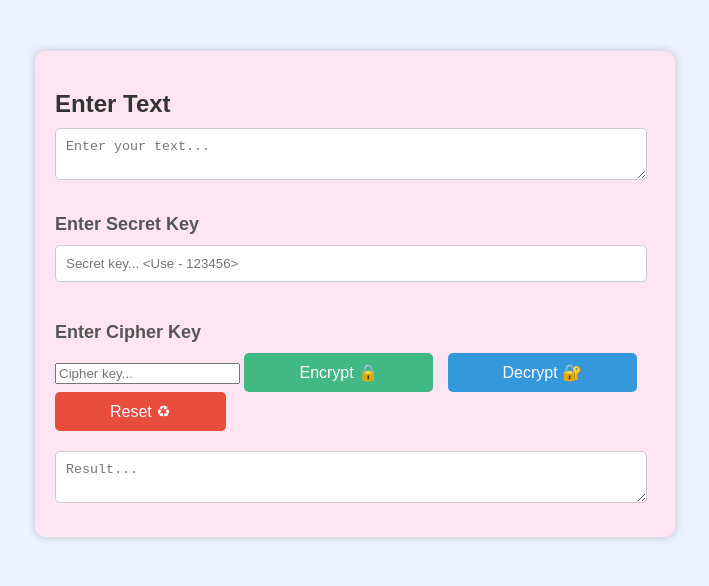
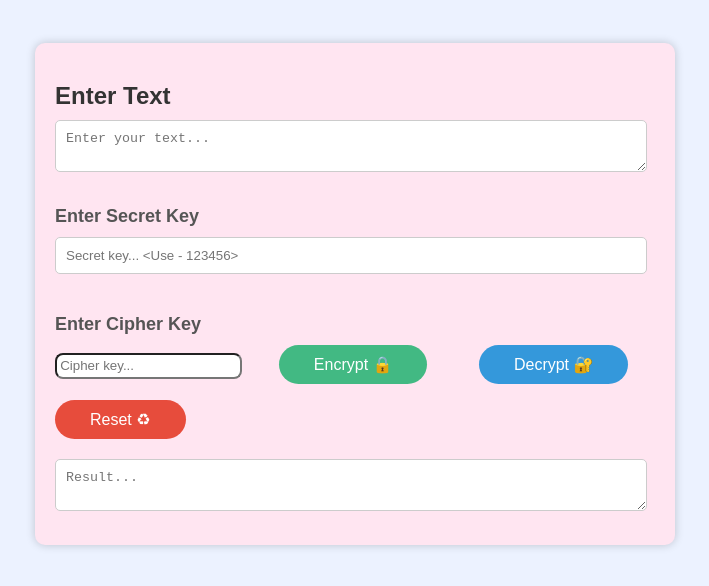
Before and after one commit to RawHit02/Encr_Decr, a plain HTML site: page index.html in a window 1280 px wide. Shown: the part 116-702 px from the top of the page, without its empty margins (285-994 px from the left). Drawn offline with Linux system fonts and the light colour scheme.

Commit message:
Update styles.css

```diff
--- a/styles.css
+++ b/styles.css
@@ -52,28 +52,37 @@ body {
 }
 
 .btn {
-    padding: 10px 55px;
+    padding: 10px 35px;
     font-size: 16px;
     border: none;
-    border-radius: 5px;
+    border-radius: 25px;
     cursor: pointer;
-    margin-right: 10px;
+    margin-right: 15px;
     transition: background-color 0.3s;
 }
 
 .encrypt-btn {
     background-color: #42b983;
     color: #fff;
+     margin-left:2rem;
+
+}
+.cipher-key{
+    padding:0.2rem;
+    border-radius:0.5rem;
 }
 
 .decrypt-btn {
     background-color: #3498db;
     color: #fff;
+    margin-left:2rem;
+
 }
 
 .reset-btn {
     background-color: #e74c3c;
     color: #fff;
+    margin-top:1rem;
 }
 
 .result-label {
```
